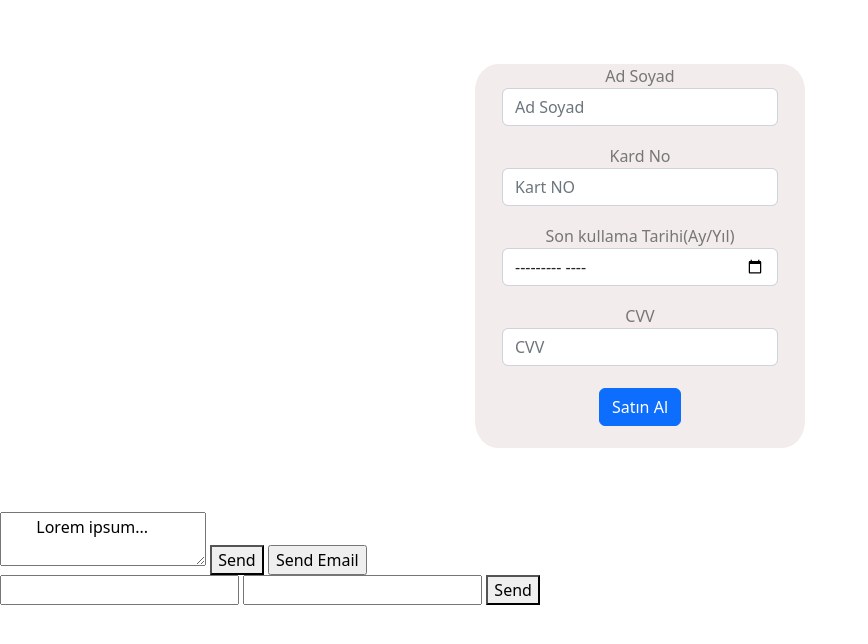
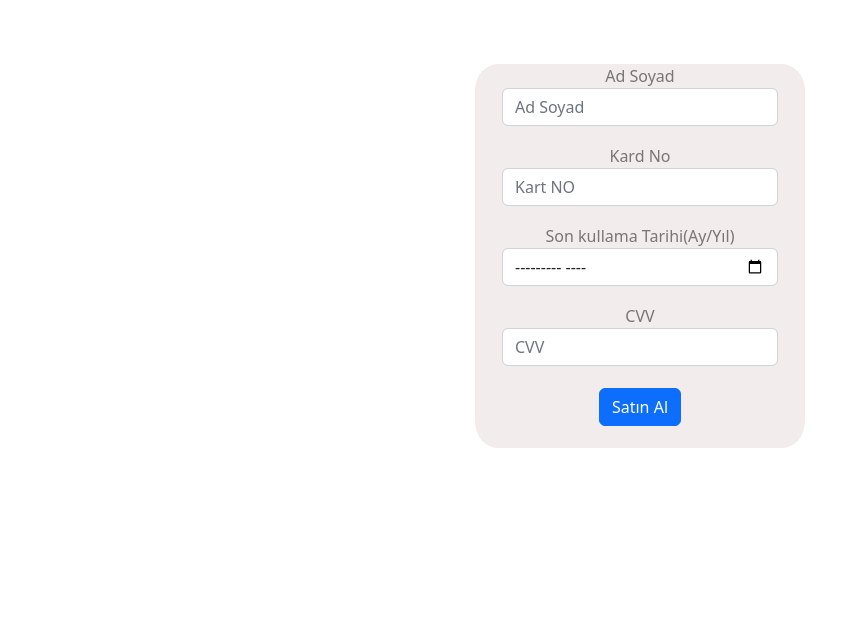
Before and after one commit to vamos99/vamos99.github.io, a plain HTML site: page index.html in a window 1280 px wide. Shown: the whole page, without its empty margins (0-868 px from the left). Drawn offline with nearby package versions, Linux system fonts and the light colour scheme.

Commit message:
Update index.html
gereksiz yerler

```diff
--- a/index.html
+++ b/index.html
@@ -52,16 +52,7 @@
     </div>
 
 
-    <textarea id="myText">
-        Lorem ipsum...
-    </textarea>
-    <button onclick="sendMail2(); return false">Send</button>
-    <input type="button" value="Send Email" onclick="sendEmail()">
-    <form action="https://formsubmit.co/your@email.com" method="POST">
-        <input type="text" name="name" required>
-        <input type="email" name="email" required>
-        <button type="submit">Send</button>
-   </form>
+
 
 
 
```
